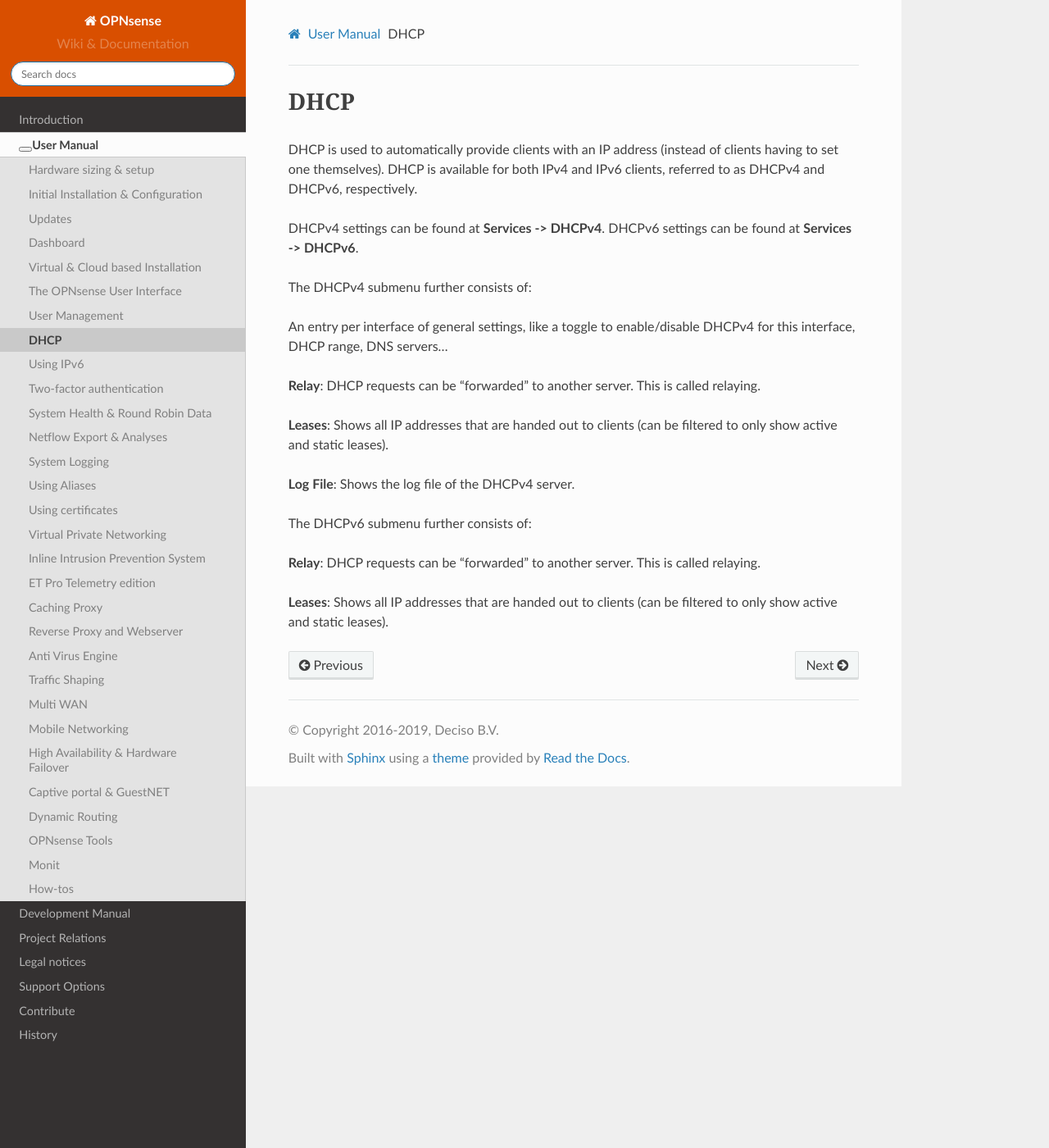
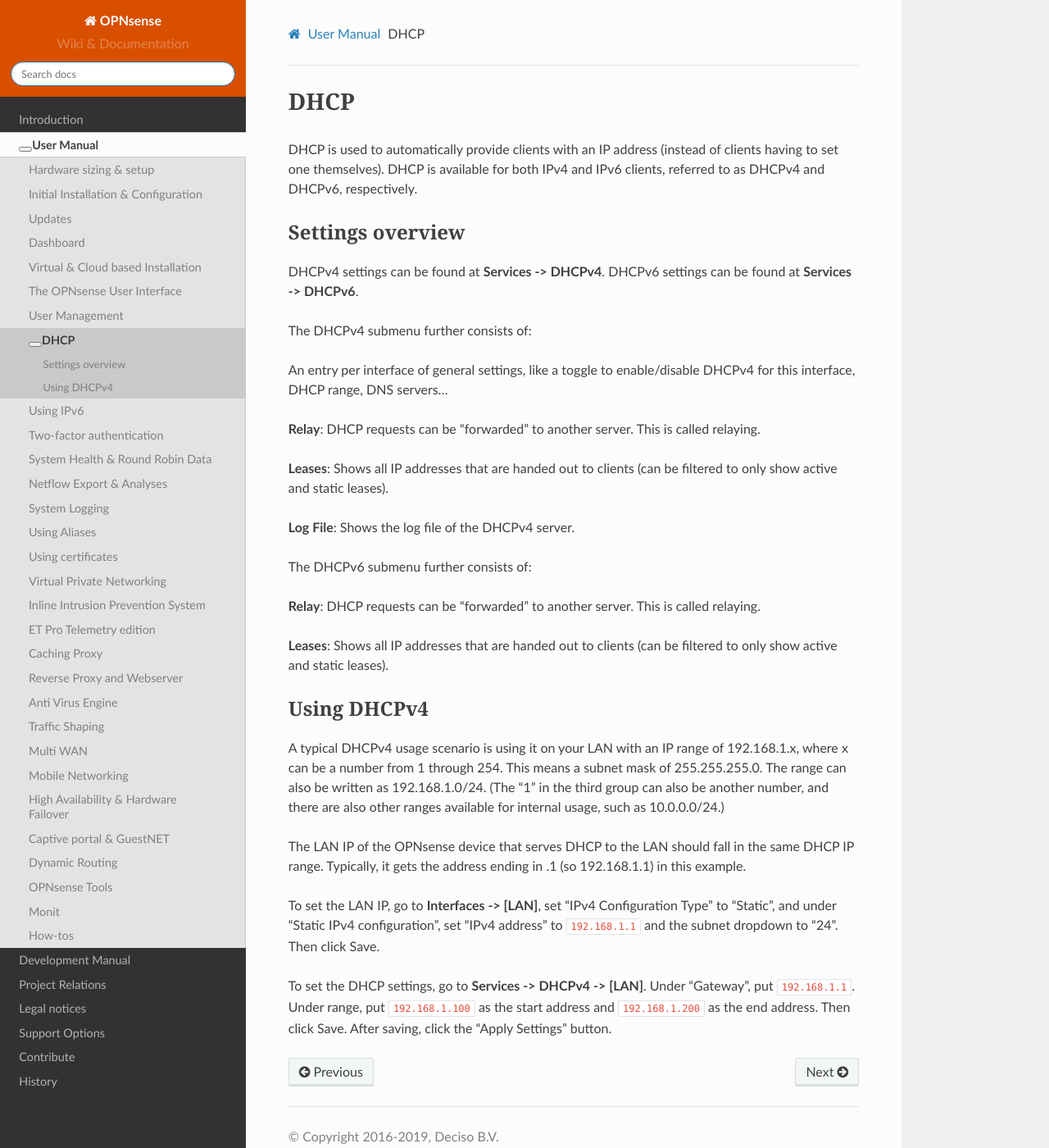
Before and after one commit to opnsense/docs, a Sphinx documentation site: the page built from source/manual/dhcp.rst, in a window 1280 px wide and 1400 px high. Shown: the whole window at 82% size. Built offline with Sphinx 7.4.7 and the Read the Docs theme 2.0.0, drawn with Linux system fonts in a browser that asks for light colours; nearby versions of some CDN libraries; some web fonts are replaced; library files that are not in the unit come from our copies.

Commit message:
Add DHCPv4 configuration example

```diff
--- a/source/manual/dhcp.rst
+++ b/source/manual/dhcp.rst
@@ -4,6 +4,10 @@
 
 DHCP is used to automatically provide clients with an IP address (instead of clients having to set one themselves).
 DHCP is available for both IPv4 and IPv6 clients, referred to as DHCPv4 and DHCPv6, respectively.
+
+-----------------
+Settings overview
+-----------------
 
 DHCPv4 settings can be found at **Services -> DHCPv4**. DHCPv6 settings can be found at **Services -> DHCPv6**.
 
@@ -18,3 +22,22 @@
 
 * **Relay**: DHCP requests can be "forwarded" to another server. This is called relaying.
 * **Leases**: Shows all IP addresses that are handed out to clients (can be filtered to only show active and static leases).
+
+------------
+Using DHCPv4
+------------
+
+A typical DHCPv4 usage scenario is using it on your LAN with an IP range of 192.168.1.x, where x can be a number from 1
+through 254. This means a subnet mask of 255.255.255.0. The range can also be written as 192.168.1.0/24. (The “1” in
+the third group can also be another number, and there are also other ranges available for internal usage, such as
+10.0.0.0/24.)
+
+The LAN IP of the OPNsense device that serves DHCP to the LAN should fall in the same DHCP IP range. Typically, it gets
+the address ending in .1 (so 192.168.1.1) in this example.
+
+To set the LAN IP, go to **Interfaces -> [LAN]**, set “IPv4 Configuration Type” to “Static”, and under
+“Static IPv4 configuration”, set “IPv4 address” to ``192.168.1.1`` and the subnet dropdown to “24”. Then click Save.
+
+To set the DHCP settings, go to **Services -> DHCPv4 -> [LAN]**. Under “Gateway”, put ``192.168.1.1``. Under range,
+put ``192.168.1.100`` as the start address and ``192.168.1.200`` as the end address. Then click Save. After saving,
+click the “Apply Settings” button.
```
